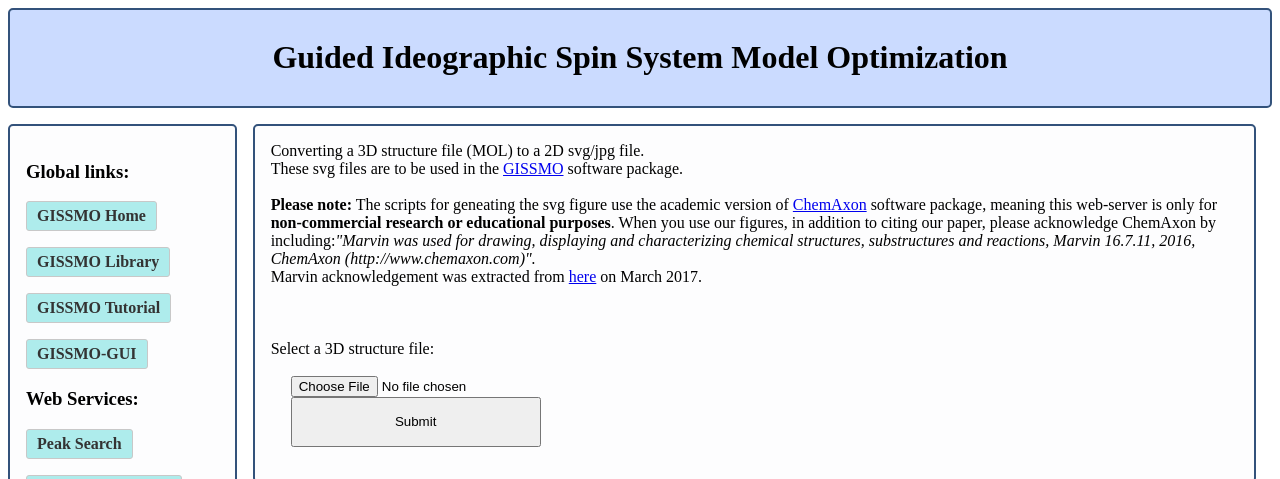
After one commit to bmrb-io/gissmo, a Flask app: page /convert_mol_svg in a window 1280 px wide. The commit adds this page. Shown: the top 479 px of the page. Run offline with Flask 2, Linux system fonts and the light colour scheme; some libraries are stand-ins or nearby versions; grey boxes are pictures that could not be loaded.

Commit message:
Bunch of changes working towards getting /static/ into gissmo.

```diff
--- a/gissmo.py
+++ b/gissmo.py
@@ -360,6 +360,13 @@ def return_vm():
     return render_template("vm.html")
 
 
+@application.route('/convert_mol_svg')
+def mol_svn_converter_page():
+    """ Render the mol -> svn conversion page."""
+
+    return render_template('convert_mol_svg.html')
+
+
 @application.route('/js/<fname>')
 def js(fname):
     """ Send the JS"""
--- a/templates/base.html
+++ b/templates/base.html
@@ -184,13 +184,13 @@
             <h3>Web Services:</h3>
             <p><a class="fake_button_main" href="/peak_search" target="_blank">Peak Search</a></p>
             <p><a class="fake_button_main" href="/mixture" target="_blank">Mixture Simulation</a></p>
-            <p><a class="fake_button_main" href="/static/convert_mol_svg.html" target="_blank">Mol to jpg conversion</a></p>
+            <p><a class="fake_button_main" href="/convert_mol_svg" target="_blank">Mol to jpg conversion</a></p>
 
                 {% block links %}
                 {% endblock %}
             <h3>External links:</h3>
             <p><a class="fake_button" href="http://pine.nmrfam.wisc.edu/web_servers.html" target="_blank">NMRFAM Servers</a></p>
-            <p><a class="fake_button" href="/static/downloads/pKa_compilation_R_Williams.pdf" target="_blank">pKa (R. Williams)</a></p>
+            <p><a class="fake_button" href="/static/pKa_compilation_R_Williams.pdf" target="_blank">pKa (R. Williams)</a></p>
             <p><a class="fake_button" href="http://www.chem.wisc.edu/areas/reich/chem605/" target="_blank"><sup>1</sup>H NMR (Hans J. Reich)</a></p>
         </div>
         <div class="content" style="text-align: center">
--- /dev/null
+++ b/templates/convert_mol_svg.html
@@ -0,0 +1,18 @@
+{% extends "base.html" %}
+
+{% block body %}
+<div class="details_box" style="text-align: left">
+<form action="upload.php" method="post" enctype="multipart/form-data">
+Converting a 3D structure file (MOL) to a 2D svg/jpg file.<br>
+These svg files are to be used in the <a href="http://gissmo.nmrfam.wisc.edu/">GISSMO</a> software package.<br><br>
+<b>Please note:</b> The scripts for geneating the svg figure use the academic version of <a href="https://www.chemaxon.com/">ChemAxon</a> software package, meaning this web-server is only for <b>non-commercial research or educational purposes</b>.
+When you use our figures, in addition to citing our paper, please acknowledge ChemAxon by including:<i>"Marvin was used for drawing, displaying and characterizing chemical structures, substructures and reactions, Marvin 16.7.11, 2016, ChemAxon (http://www.chemaxon.com)".</i><br>
+Marvin acknowledgement was extracted from <a href="https://www.chemaxon.com/forum/ftopic977.html">here</a> on March 2017.<br><br><br><br>
+
+
+<label>Select a 3D structure file:</label><br><br>
+&nbsp;&nbsp;&nbsp;&nbsp;&nbsp;<input type="file" name="infile" id="infile"/><br>
+&nbsp;&nbsp;&nbsp;&nbsp;&nbsp;<input type="submit" value="Submit" style="height:50px; width:250px"><br><br>
+</form>
+    </div>
+{% endblock %}
--- a/templates/home.html
+++ b/templates/home.html
@@ -1,11 +1,7 @@
 {% extends "base.html" %}
 
-{% block head %}
-{{ super() }}
-{% endblock %}
-
 {% block body %}
-        <div class="details_box" align="left">
+        <div class="details_box" style="text-align: left">
 		<h2>Guided Ideographic Spin System Model Optimization (GISSMO)</h2>
 			GISSMO enables the efficient calculation and refinement of spin system matrices (chemical shift and coupling constants)
 			against experimental 1D-<sup>1</sup>H NMR spectra of small molecules. <br><br>
```
Also changed, not shown: 3 other files.
